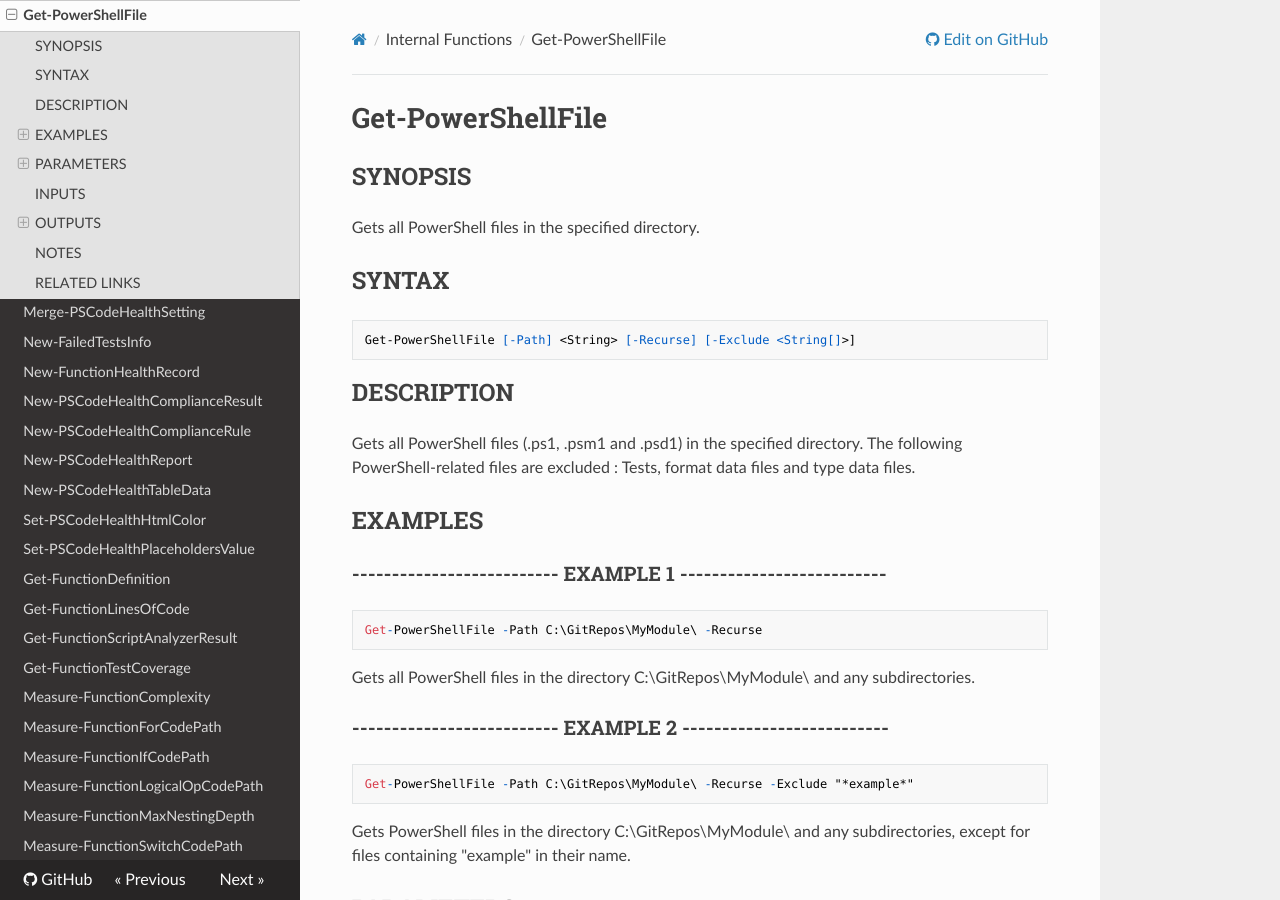
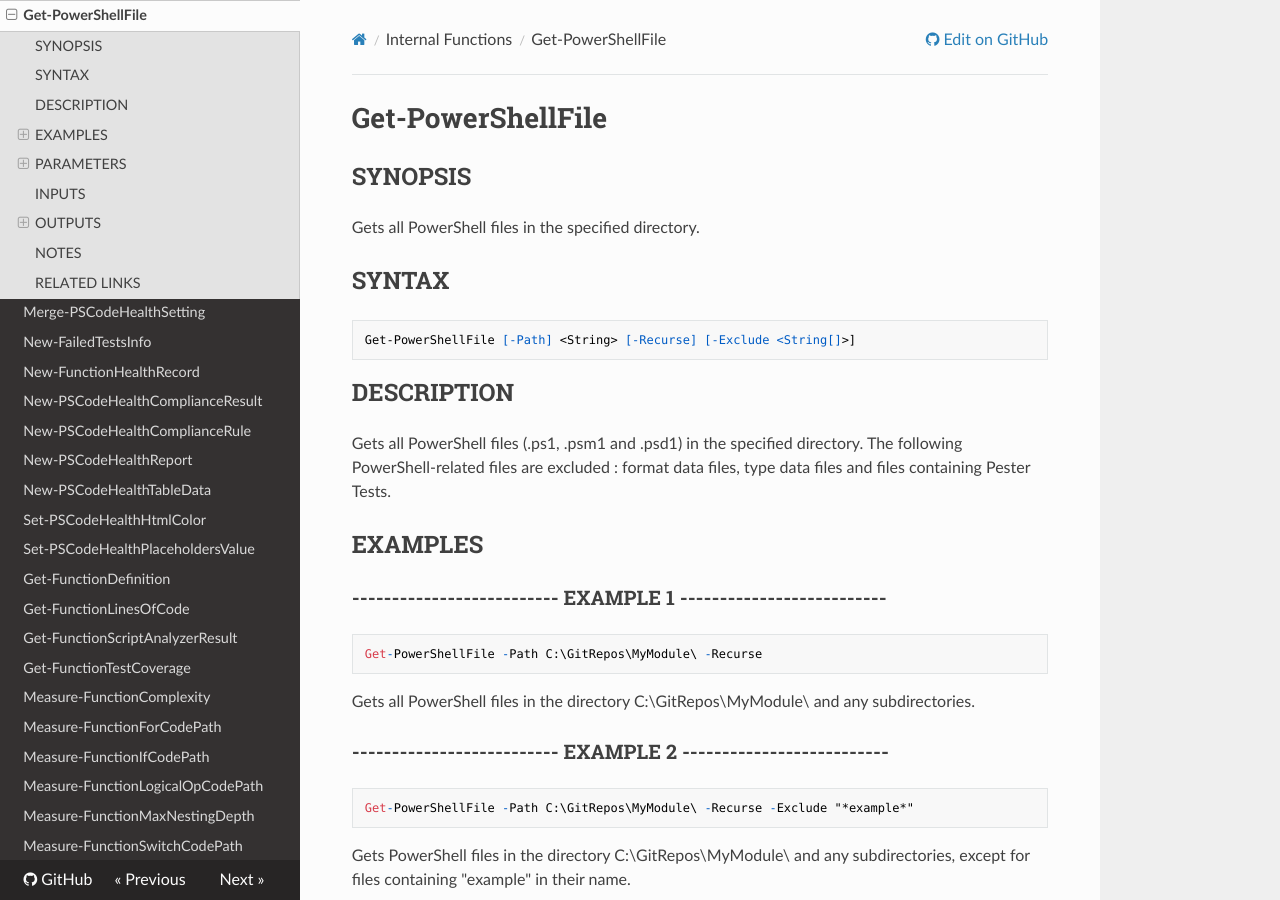
Before and after one commit to MathieuBuisson/PSCodeHealth, an MkDocs documentation site: the page built from docs/InternalFunctions/Get-PowerShellFile.md, in a window 1280 px wide and 900 px high. Built offline with MkDocs 1.6.1, drawn with Linux system fonts in a browser that asks for light colours; nearby versions of some CDN libraries; old or Windows-style settings are respelled for this version of MkDocs.

```diff
--- a/docs/InternalFunctions/Get-PowerShellFile.md
+++ b/docs/InternalFunctions/Get-PowerShellFile.md
@@ -11,7 +11,7 @@ Get-PowerShellFile [-Path] <String> [-Recurse] [-Exclude <String[]>]
 
 ## DESCRIPTION
 Gets all PowerShell files (.ps1, .psm1 and .psd1) in the specified directory.
-The following PowerShell-related files are excluded : Tests, format data files and type data files.
+The following PowerShell-related files are excluded : format data files, type data files and files containing Pester Tests.
 
 ## EXAMPLES
 
```
Also changed, not shown: 1 other file.
